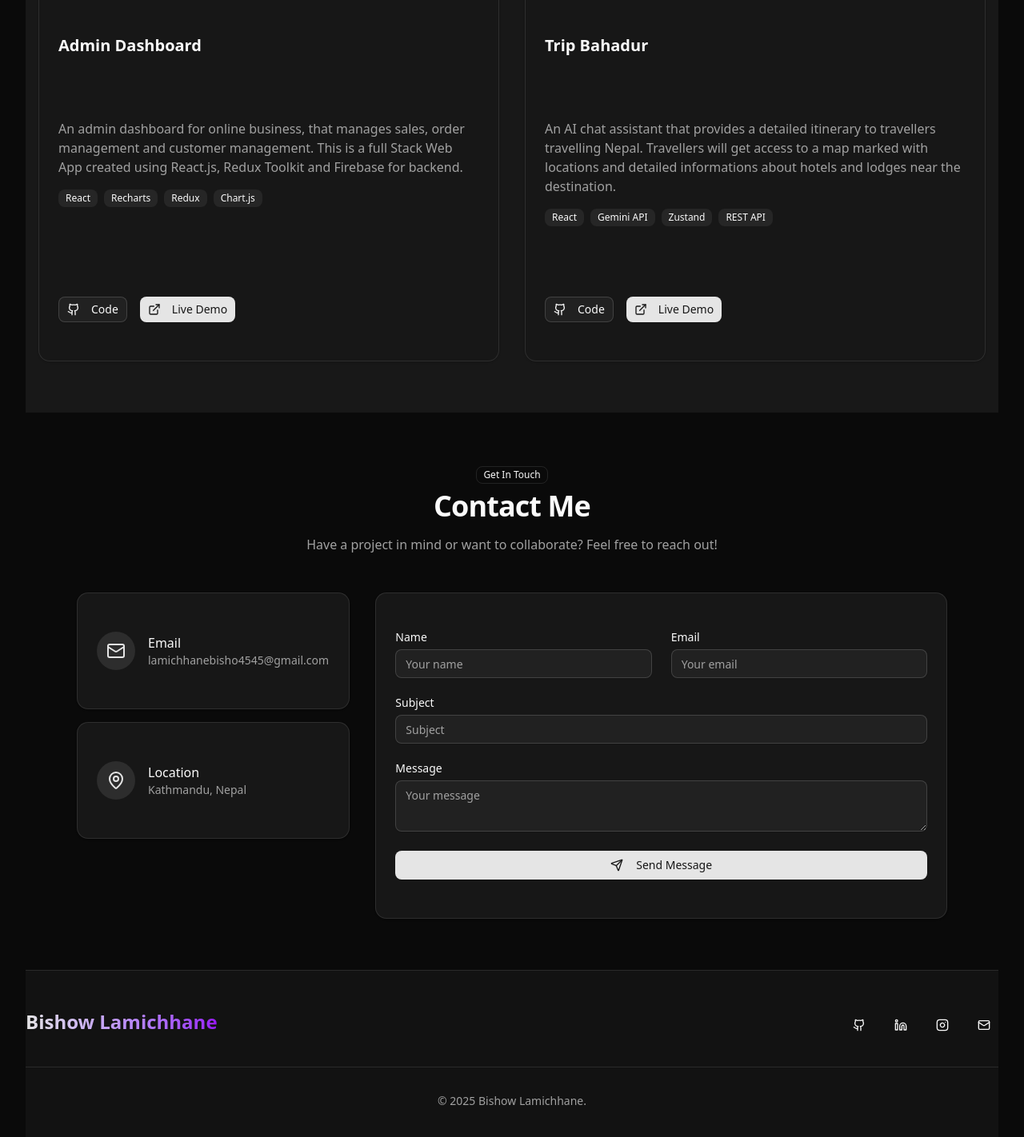
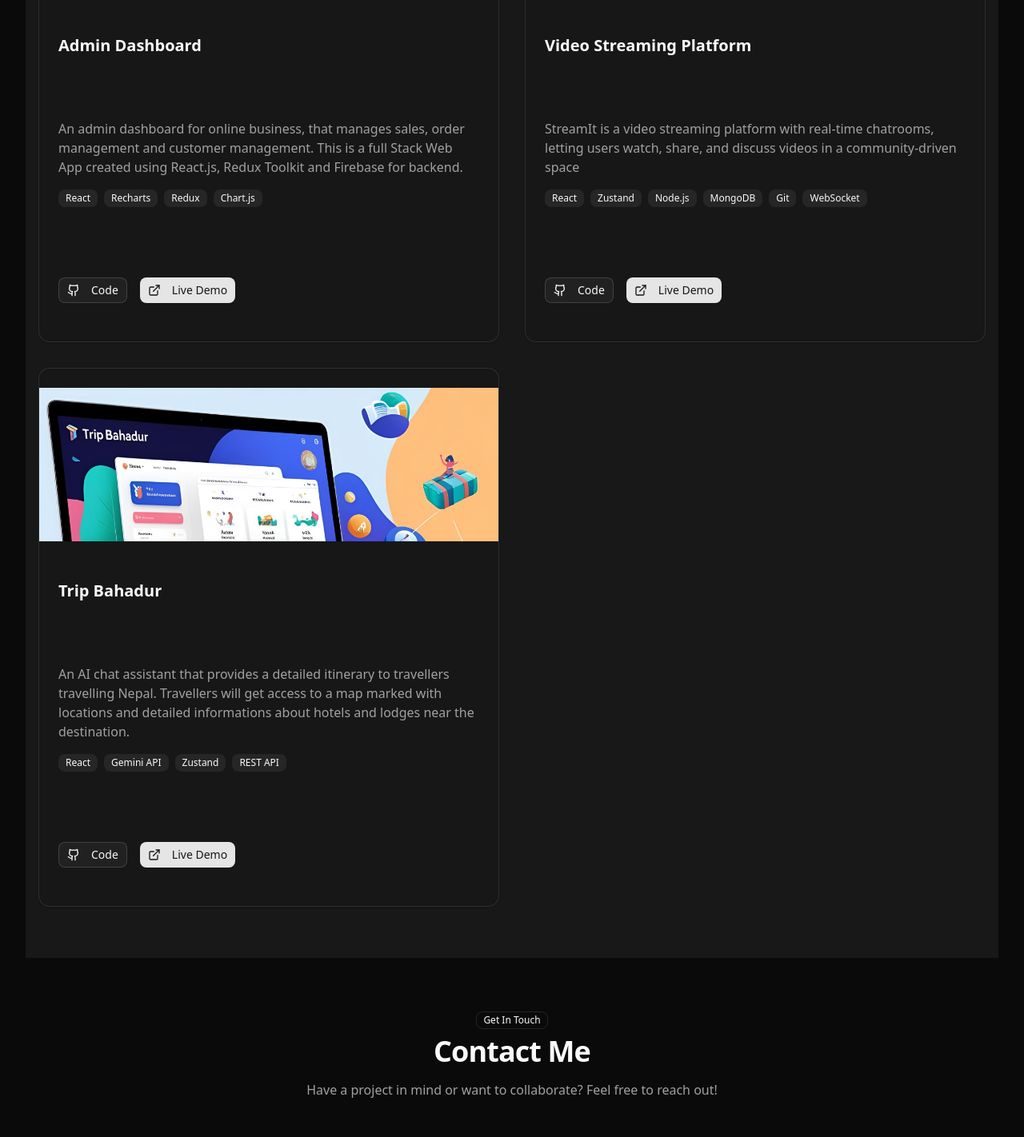
Before and after one commit to bishowlamichhane/Portfolio, a React (Vite) app: page / in a window 1280 px wide. Shown: the part 3040-4462 px from the top of the page at 80% size. Built offline with nearby package versions, Linux system fonts and the light colour scheme.

Commit message:
portfolio

```diff
--- a/src/components/Footer.jsx
+++ b/src/components/Footer.jsx
@@ -1,21 +1,21 @@
-import { Github, Linkedin, Mail, Twitter, Instagram } from "lucide-react";
-import { Button } from "@/components/ui/button";
+import { Github, Linkedin, Mail, Instagram } from "lucide-react"
+import { Button } from "@/components/ui/button"
 
 const Footer = () => {
-  const currentYear = new Date().getFullYear();
+  const currentYear = new Date().getFullYear()
 
   return (
-    <footer className="border-t py-12 bg-muted/30">
-      <div className="container">
+    <footer className="border-t py-8 sm:py-12 bg-muted/30 px-4">
+      <div className="container mx-auto">
         <div className="flex flex-col md:flex-row justify-between items-center">
-          <div className="mb-6 md:mb-0">
-            <div className="font-bold text-2xl bg-gradient-to-r from-primary to-purple-600 bg-clip-text text-transparent mb-2">
+          <div className="mb-6 md:mb-0 text-center md:text-left">
+            <div className="font-bold text-xl sm:text-2xl bg-gradient-to-r from-primary to-purple-600 bg-clip-text text-transparent mb-2">
               Bishow Lamichhane
             </div>
-            <p className="text-muted-foreground"></p>
+            <p className="text-muted-foreground text-sm"></p>
           </div>
 
-          <div className="flex gap-4 mb-6 md:mb-0">
+          <div className="flex gap-3 sm:gap-4 mb-6 md:mb-0">
             <Button variant="ghost" size="icon" asChild>
               <a
                 href="https://github.com/bishowlamichhane"
@@ -54,12 +54,12 @@ const Footer = () => {
           </div>
         </div>
 
-        <div className="border-t mt-8 pt-8 text-center text-sm text-muted-foreground">
+        <div className="border-t mt-6 sm:mt-8 pt-6 sm:pt-8 text-center text-xs sm:text-sm text-muted-foreground">
           <p>© {currentYear} Bishow Lamichhane.</p>
         </div>
       </div>
     </footer>
-  );
-};
+  )
+}
 
-export default Footer;
+export default Footer
--- a/src/components/Projects.jsx
+++ b/src/components/Projects.jsx
@@ -7,6 +7,7 @@ import {
   CardHeader,
 } from "@/components/ui/card";
 import { ExternalLink, Github } from "lucide-react";
+import { title } from "process";
 
 const Projects = () => {
   const projects = [
@@ -19,6 +20,7 @@ const Projects = () => {
       liveLink: "https://e-commerce-myntra-omega.vercel.app/",
       githubLink: "https://github.com/bishowlamichhane/eCommerce--Myntra",
     },
+
     {
       title: "Task Management App",
       description:
@@ -37,6 +39,15 @@ const Projects = () => {
       tags: ["React", "Recharts", "Redux", "Chart.js"],
       liveLink: "https://admin-dashboard-phi-amber.vercel.app/",
       githubLink: "https://github.com/bishowlamichhane/Admin-Dashboard",
+    },
+    {
+      title: "Video Streaming Platform",
+      description:
+        "StreamIt is a video streaming platform with real-time chatrooms, letting users watch, share, and discuss videos in a community-driven space",
+      image: "/images/streamdrop.jpg",
+      tags: ["React", "Zustand", "Node.js", "MongoDB", "Git", "WebSocket"],
+      liveLink: "https://streamit-1.onrender.com/dashboard",
+      githubLink: "https://github.com/bishowlamichhane/StreamIt",
     },
     {
       title: "Trip Bahadur ",
```
Also changed, not shown: public/images/streamdrop.jpg (added).
